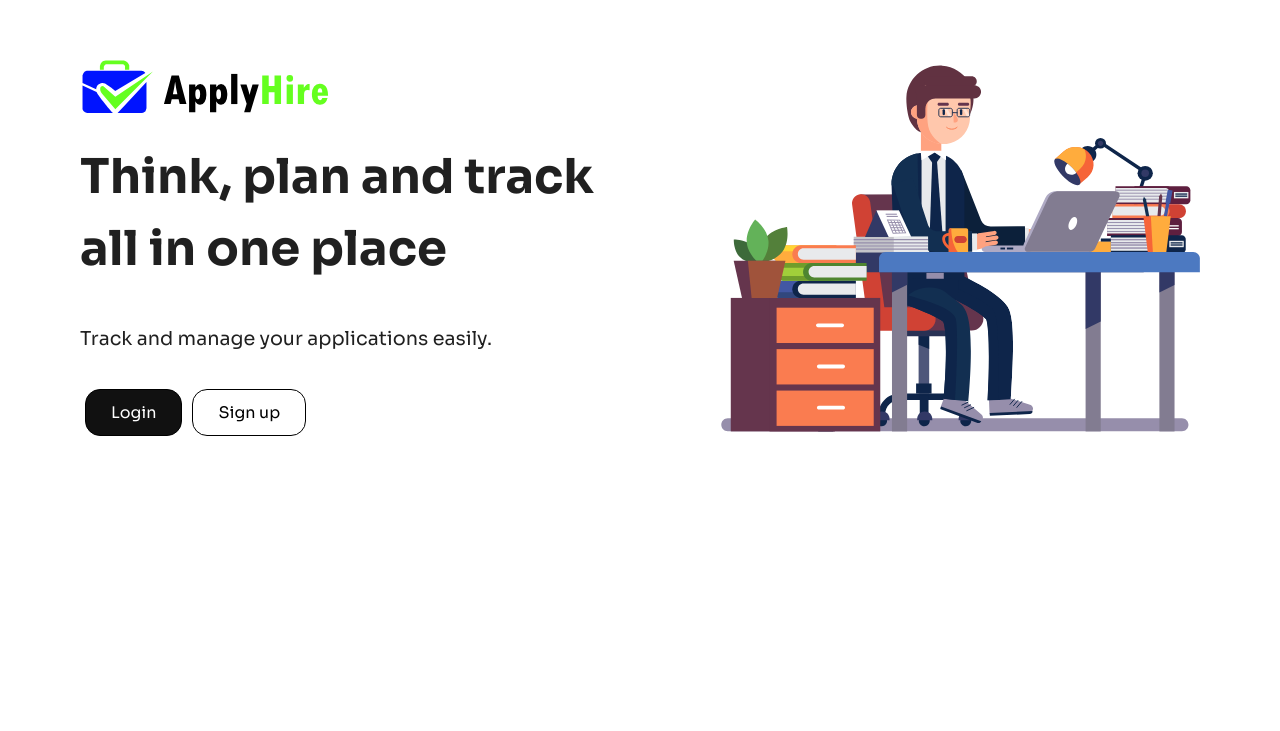
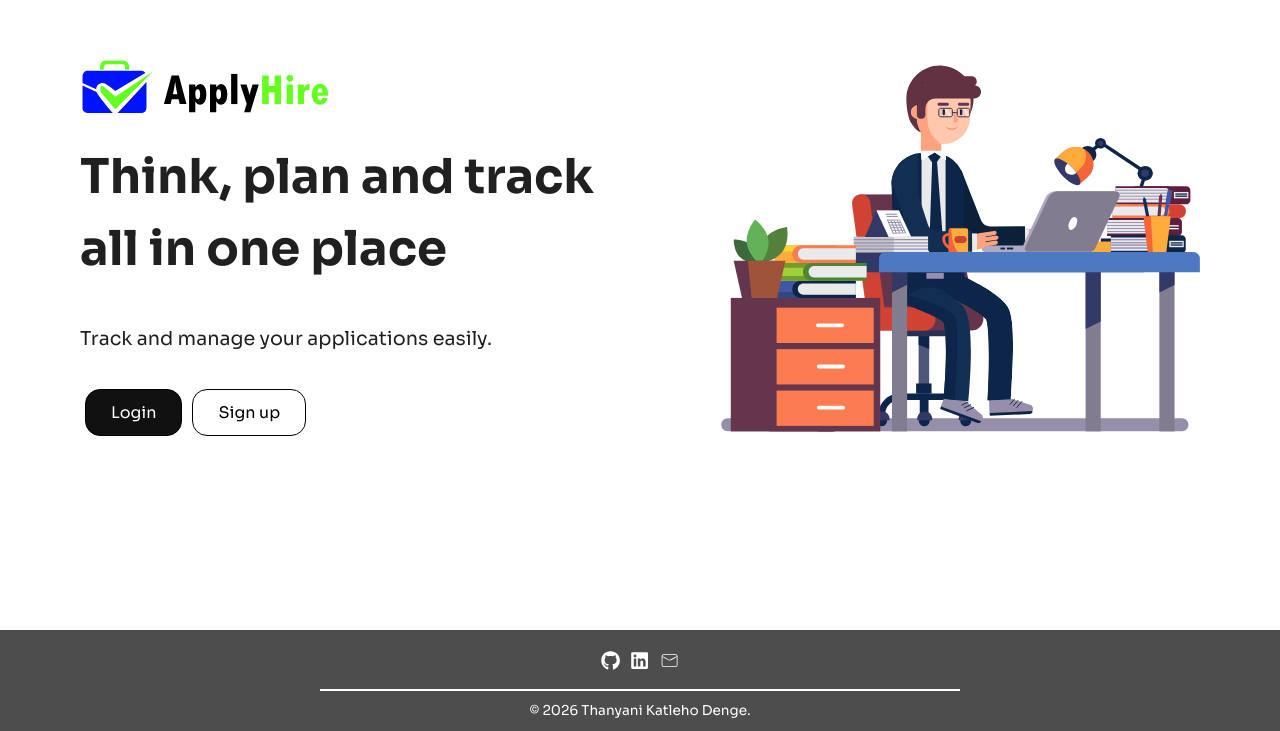
Before and after one commit to tkdenge/applyhire, a React (Vite) app in the folder frontend/: page / in a window 1280 px wide. Shown: the part 150-881 px from the top of the page. Before the commit the page ends 800 px from the top, so only its background shows below. Built offline with nearby package versions, Linux system fonts and the light colour scheme; no server answers.

Commit message:
Added a Footer

```diff
--- a/frontend/package.json
+++ b/frontend/package.json
@@ -14,6 +14,7 @@
     "jobtracker": "file:..",
     "react": "^19.2.4",
     "react-dom": "^19.2.4",
+    "react-icons": "^5.6.0",
     "react-router-dom": "^7.13.1"
   },
   "devDependencies": {
--- /dev/null
+++ b/frontend/src/components/Footer.css
@@ -0,0 +1,26 @@
+.footer{
+  width: 100%;
+  background-color: rgb(77, 77, 77);
+  display: flex;
+  flex-direction: column;
+  justify-content: center;
+  align-items: center;
+  color: white;
+  font-size: 0.85rem;
+  padding: 10px 0;
+  margin-top: -20px;
+}
+
+.footer hr{
+  border: 1px solid rgb(255, 255, 255);
+  width: 50%;
+  margin: 10px 0;
+}
+
+.footer-socials{
+  display: flex;
+  gap: 10px;
+  margin-top: 10px;
+  font-size: 1.2rem;
+  color: rgb(127, 88, 88);
+}
--- /dev/null
+++ b/frontend/src/components/Footer.jsx
@@ -0,0 +1,29 @@
+import React from 'react'
+import "../components/Footer.css"
+import { FaGithub, FaLinkedin, FaMailBulk } from "react-icons/fa";
+import { CiMail } from "react-icons/ci";
+import { Link } from "react-router-dom"
+
+const Footer = () => {
+  return (
+    <>
+      <div className="footer">
+        <div className="footer-socials">
+          <Link to="https://github.com/tkdenge" target="_blank" rel="noopener noreferrer" style={{ color: 'white' }}>
+            <FaGithub />
+          </Link>
+          <Link to="https://www.linkedin.com/in/tkdenge/" target="_blank" rel="noopener noreferrer" style={{ color: 'white' }}>
+            <FaLinkedin />
+          </Link>
+          <Link to="mailto:tkdenge3@gmail.com" target="_blank" rel="noopener noreferrer" style={{ color: 'white' }}>
+            <CiMail />
+          </Link>
+        </div>
+        <hr />
+        <p>© 2026 Thanyani Katleho Denge.</p>
+      </div>
+    </>
+  )
+}
+
+export default Footer
--- a/frontend/src/components/JobList.css
+++ b/frontend/src/components/JobList.css
@@ -4,7 +4,7 @@
   display: flex;
   flex-direction: column;
   gap: 15px;
-  margin-bottom: 30px;
+  margin-bottom: 40px;
 }
 
 .job-card {
--- a/frontend/src/pages/Dashboard.jsx
+++ b/frontend/src/pages/Dashboard.jsx
@@ -5,6 +5,7 @@ import { getJobs } from "../utils/api";
 import { useNavigate, Link } from "react-router-dom";
 import logo from "../../public/Artboard 1.svg";
 import "../pages/Dashboard.css"
+import Footer from "../components/Footer";
 
 function Dashboard() {
 
@@ -40,7 +41,7 @@ function Dashboard() {
   loadJobs();
   }, []);
   return (
-
+    <>
       <div className="dashboard">
 
         <div className="dashboard-header">
@@ -65,6 +66,10 @@ function Dashboard() {
 
       </div>
 
+      <div className="dashboard-footer">
+          <Footer/>
+      </div>
+    </>
   );
 
 }
--- a/frontend/src/pages/Home.jsx
+++ b/frontend/src/pages/Home.jsx
@@ -2,9 +2,11 @@ import { Link, Links } from "react-router-dom";
 import logo from "../../public/Artboard 1.svg"
 import "../pages/Home.css"
 import bg from "../../public/bg.svg"
+import Footer from "../components/Footer";
 
 const Home = () => {
   return (
+    <>
       <div className="homepage">
         <div className="text-container">
           <div>
@@ -31,6 +33,10 @@ const Home = () => {
           <img src={bg} alt="Career illustration" />
         </div>
       </div>
+      <div className="hompage-footer">
+          <Footer/>
+      </div>
+    </>
   );
 }
 
--- a/frontend/src/pages/Login.css
+++ b/frontend/src/pages/Login.css
@@ -6,10 +6,8 @@
   justify-content: center;
   align-items: center;
   background: url("/auth-bg.jpg") center/cover no-repeat;
-
 }
 
-/* Card container */
 .login-card {
   display: flex;
   flex-direction: column;
@@ -28,7 +26,6 @@
   width: 150px;
 }
 
-/* Title */
 .login-card h2 {
   margin:30px 0;
   font-size: 1.8rem;
@@ -39,7 +36,6 @@
   color: #202020;
 }
 
-/* Form */
 .login-form {
   display: flex;
   flex-direction: column;
@@ -47,7 +43,6 @@
   text-align: left;
 }
 
-/* Inputs */
 .login-form input {
   padding: 12px 25px;
   border-radius: 8px;
--- a/frontend/src/pages/Login.jsx
+++ b/frontend/src/pages/Login.jsx
@@ -4,6 +4,7 @@ import { useNavigate } from "react-router-dom";
 import { Link } from "react-router-dom";
 import logo from "../../public/Artboard 1.svg"
 import './Login.css';
+import Footer from "../components/Footer";
 
 const Login = () => {
   const [form, setForm] = useState({
@@ -37,6 +38,7 @@ const Login = () => {
   };
 
   return (
+    <>
       <div className="login-page">
         <div className="login-card">
           <div>
@@ -59,6 +61,11 @@ const Login = () => {
           </div>
         </div>
       </div>
+
+      <div className="login-footer">
+          <Footer/>
+      </div>
+    </>
   );
 };
 
--- a/frontend/src/pages/Signup.jsx
+++ b/frontend/src/pages/Signup.jsx
@@ -5,6 +5,7 @@ import { useEffect } from "react";
 import { Link } from "react-router-dom";
 import logo from "../../public/Artboard 1.svg"
 import "./Signup.css";
+import Footer from "../components/Footer";
 
 const Signup = () => {
   const [form, setForm] = useState({
@@ -40,6 +41,7 @@ const Signup = () => {
   };
 
   return (
+    <>
       <div className="signup-page">
         <div className="signup-card">
           <div>
@@ -64,6 +66,11 @@ const Signup = () => {
           </div>
         </div>
       </div>
+
+      <div className="signup-footer">
+          <Footer/>
+      </div>
+    </>
   );
 };
 
```
Also changed, not shown: frontend/src/index.css (+1 -15 lines), 1 other file (tests, documents, lock files or other folders). Lines whose indentation alone changed are shown as unchanged.
